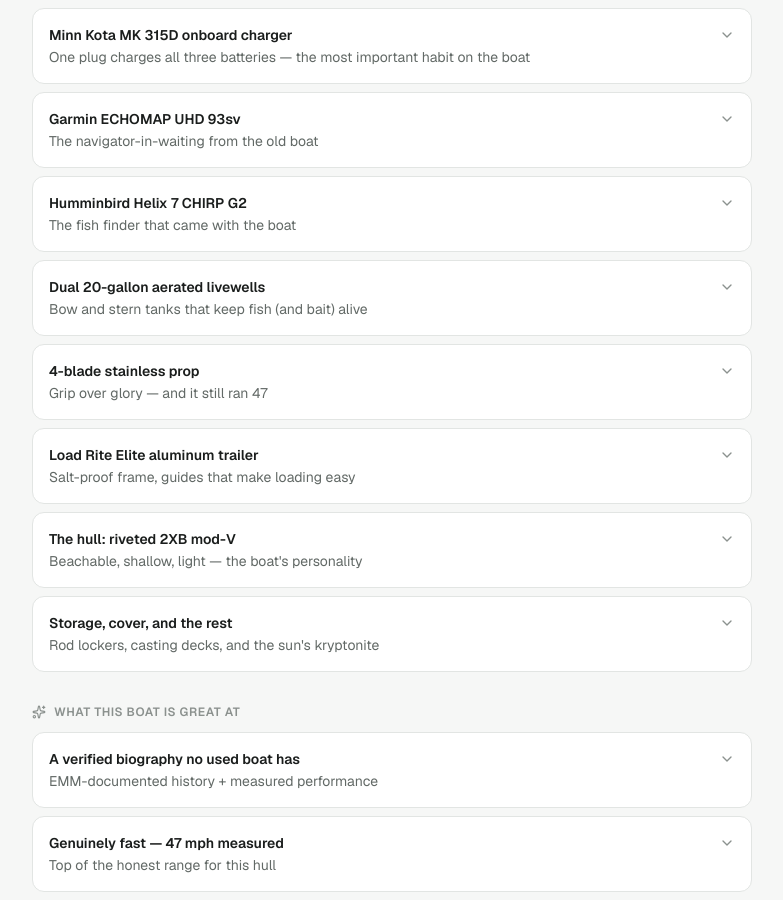
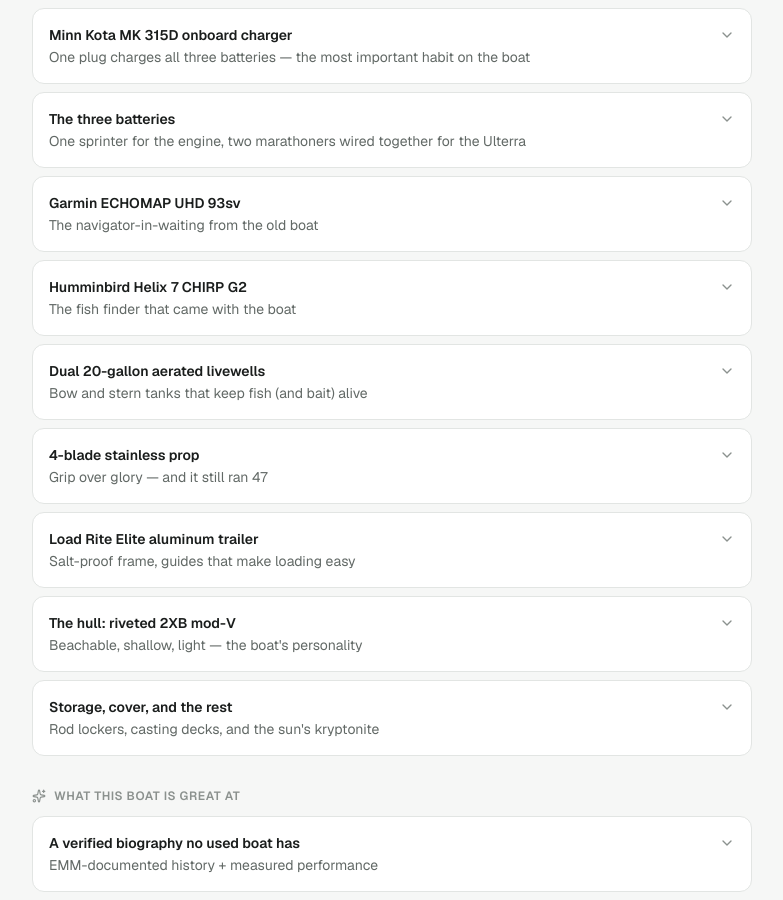
Before and after one commit to eigenvectr/fih, a Next.js app: page /boat-report in a window 1280 px wide. Shown: the part 1085-1985 px from the top of the page, without its empty margins (248-1031 px from the left). Built offline with nearby package versions, Linux system fonts and the light colour scheme.

Commit message:
Add battery system card to the boat manual

```diff
--- a/src/app/boat-report/page.tsx
+++ b/src/app/boat-report/page.tsx
@@ -92,6 +92,25 @@
       "Deep recharges take overnight (it's a 5-amp-per-bank unit) — plug in the night you get home, not the morning you leave.",
       "Winter: leave it plugged in, or plug in overnight once a month. Maintained batteries last 5+ years; neglected ones die in 2.",
       "If one bank never turns green overnight: that battery (or its wiring) needs a look — that's your early warning, not a crisis.",
+    ],
+  },
+  {
+    title: "The three batteries",
+    tagline: "One sprinter for the engine, two marathoners wired together for the Ulterra",
+    body: [
+      "Battery #1 is the STARTING battery: a sprinter built to dump a huge burst of amps for a few seconds to crank the E-TEC, then rest. It also runs everything at the console — fish finder, livewell pumps, nav lights, bilge pump. The outboard recharges it while you drive, like a car.",
+      "Batteries #2 and #3 are DEEP-CYCLE batteries: marathoners with thick plates built to give steady power for hours and survive being drained and recharged over and over. They are wired in SERIES — a jumper connects them so their voltages add: 12V + 12V = 24V, which is what the Ulterra 80 requires. Together they are one 24-volt pack that does nothing but run the trolling motor.",
+      "Why the split matters: a starting battery deep-drained by trolling dies young, and a deep-cycle can struggle to crank an engine. Different jobs, different builds. The split also means you can troll all day and still ALWAYS have a full battery to start the engine and get home.",
+      "What one battery supports: capacity is measured in amp-hours (Ah) — a typical Group 27 deep-cycle holds ~90–100Ah, but lead-acid only gives up about half before you're shortening its life, so figure ~50Ah usable each. In series the pack is still ~100Ah (series adds voltage, not capacity). The Ulterra pulls roughly 15–20A at speeds 4–5 and up to ~56A wide open — which is the math behind \"all day at 5, a few hours at 10.\" Spot-Lock only sips in light wind.",
+      "The starting battery is rated in cranking amps instead (CCA/MCA) — the E-TEC wants a strong one (spec is ~640 CCA / 800 MCA) with CLEAN, TIGHT terminals. Loose battery connections are the #1 killer of the $3,000 EMM, so this is the one place to be fussy.",
+    ],
+    how: [
+      "Read your labels once: brand, group size (24/27/31), Ah or CCA rating, and the date-code sticker — write them on the service page. Ours were new at purchase (Aug 2026), so the clock started this year.",
+      "The engine only recharges the STARTING battery. The trolling pair recharges one way: the wall plug at home. That's why the charger habit is the whole ballgame.",
+      "Voltage cheat sheet (multimeter across a rested battery): 12.7V = full, 12.4V = 75%, 12.2V = half — recharge now, 12.0V or less = empty and being damaged. Never leave a lead-acid battery sitting discharged.",
+      "Monthly-ish: check terminals are tight (wiggle test) and fuzz-free — baking-soda water and a wire brush if white/green crust appears, then a smear of dielectric grease.",
+      "Replace the trolling pair TOGETHER, always — a new battery in series with an old one drags down to the old one's level.",
+      "Working on anything electrical: disconnect NEGATIVE first, reconnect it last (the full walkthrough lives on the findings page).",
     ],
   },
   {
```
